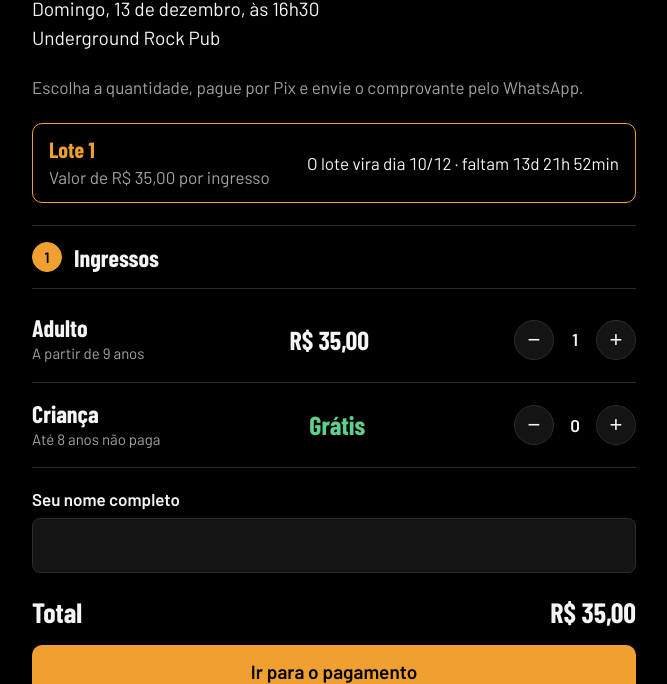
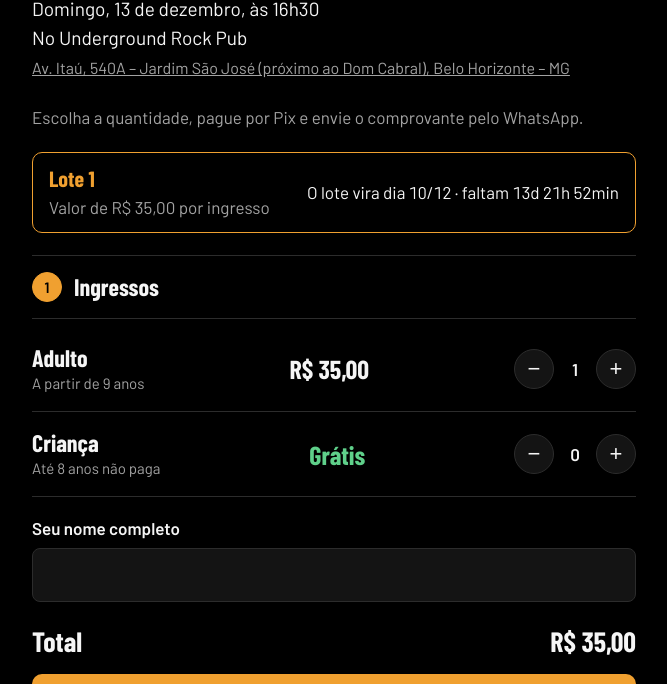
Before and after one commit to peligado/som-jobim, a plain HTML site: page som-jobim-ingressos/index.html in a window 1280 px wide. Shown: the part 416-1100 px from the top of the page, without its empty margins (306-973 px from the left). Drawn offline with nearby package versions, Linux system fonts and the light colour scheme.

Commit message:
nova versao

```diff
--- a/som-jobim-ingressos/index.html
+++ b/som-jobim-ingressos/index.html
@@ -44,7 +44,7 @@ input{width:100%;padding:13px 14px;border-radius:8px;border:1px solid var(--line
 </style></head><body><main class="w">
 <img class="logo" alt="Som Jobim – aprendendo e vivendo música" src="assets/logo.jpg">
 <h1>Show de Alunos Som Jobim</h1>
-<p class="sub" style="color:var(--tx);font-size:19px">Domingo, 13 de dezembro, às 16h30<br>Underground Rock Pub</p>
+<p class="sub" style="color:var(--tx);font-size:19px">Domingo, 13 de dezembro, às 16h30<br>No Underground Rock Pub<br><a href="https://www.google.com/maps/search/?api=1&query=Underground+Rock+Pub+Av.+Ita%C3%BA+540A+Belo+Horizonte" target="_blank" rel="noopener" style="color:var(--mut);font-size:16px">Av. Itaú, 540A – Jardim São José (próximo ao Dom Cabral), Belo Horizonte – MG</a></p>
 <p class="sub">Escolha a quantidade, pague por Pix e envie o comprovante pelo WhatsApp.</p>
 <div class="lote"><div><b id="lt">Lote 1</b><br><span id="lp" style="color:var(--mut)">Valor de R$ 35,00 por ingresso</span></div><div id="cd" aria-live="off"></div></div>
 
@@ -64,6 +64,7 @@ input{width:100%;padding:13px 14px;border-radius:8px;border:1px solid var(--line
 <button class="step" role="tab" id="t2" aria-selected="false" aria-controls="p2"><i>2</i>Pagamento</button>
 <section id="p2" role="tabpanel" aria-labelledby="t2" hidden>
 <div class="box"><small>Total a pagar</small><b id="t2v" style="font:700 30px 'Barlow Condensed',sans-serif">R$ 35,00</b><small id="t2d"></small></div>
+<p style="color:var(--mut);margin:0 0 16px">Este QR Code não tem valor fixo. Ao pagar, digite o valor total acima.</p>
 <img class="qr" alt="QR Code Pix" src="assets/qr-pix.png">
 <div class="box"><small>Chave Pix (e-mail) · Cristiane de Sousa Silva</small><span id="key">cris_sousa17@hotmail.com</span></div>
 <button class="btn" id="cp" type="button">Copiar chave Pix</button>
```
